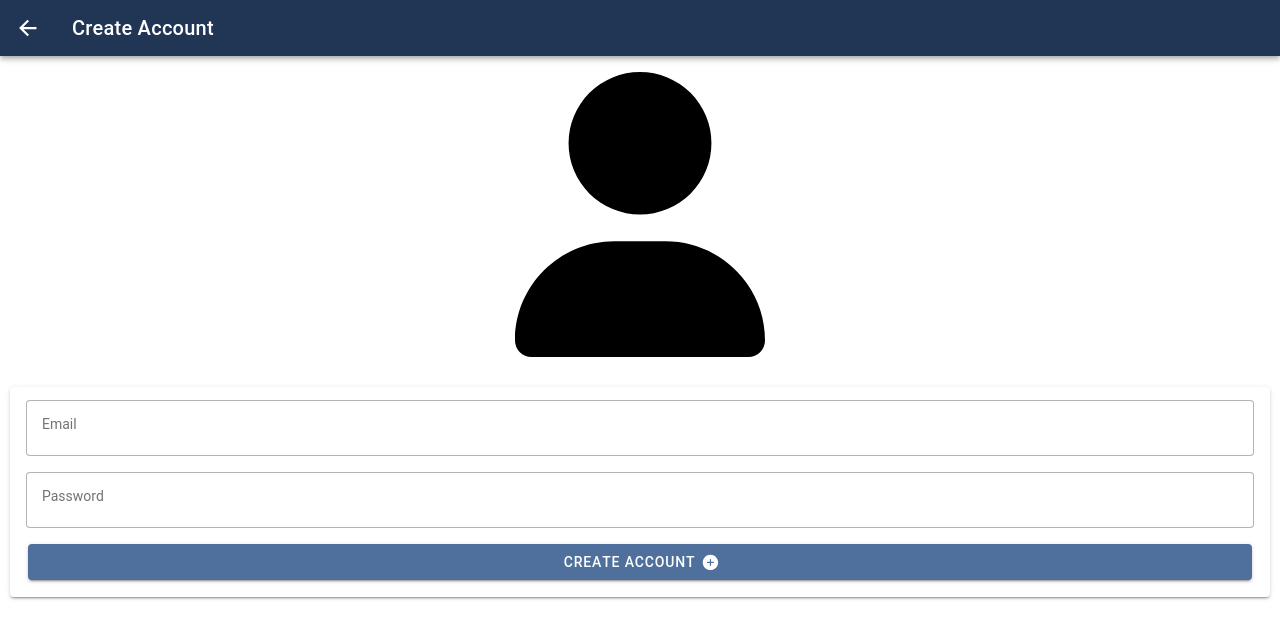
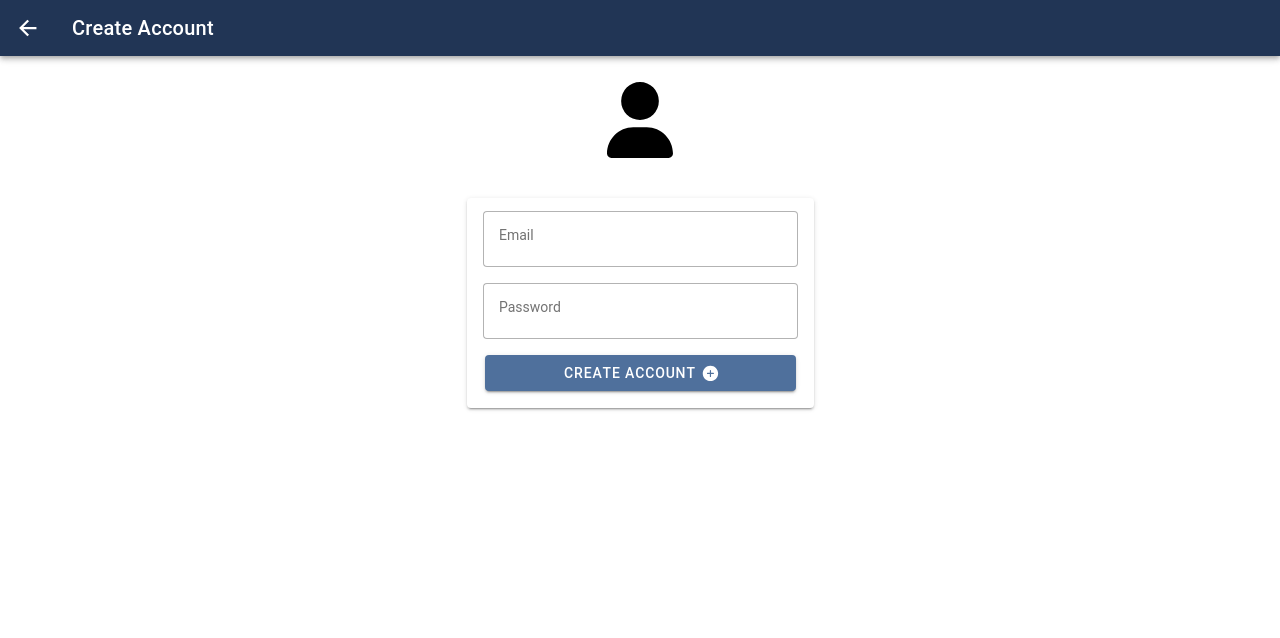
Before and after one commit to HectorDNuno/practiceApp, a React (Vite) app: page /register in a window 1280 px wide. Shown: the top 638 px of the page. Built offline with nearby package versions, Linux system fonts and the light colour scheme.

Commit message:
wraps card and image in IonRow and IonCol hooks to make page reponsive on web

```diff
--- a/src/pages/Register.tsx
+++ b/src/pages/Register.tsx
@@ -4,11 +4,14 @@ import {
   IonButtons,
   IonCard,
   IonCardContent,
+  IonCol,
   IonContent,
+  IonGrid,
   IonHeader,
   IonIcon,
   IonInput,
   IonPage,
+  IonRow,
   IonTitle,
   IonToolbar,
   useIonRouter,
@@ -36,10 +39,19 @@ const Register: React.FC = () => {
           <IonTitle>Create Account</IonTitle>
         </IonToolbar>
       </IonHeader>
+
       <IonContent scrollY={false}>
+        <IonGrid fixed>
+          <IonRow class="ion-justify-content-center">
+            <IonCol size="12" sizeMd="8" sizeLg="6" sizeXl="4">
               <div className="ion-text-center ion-padding">
                 <img src={Profile} alt="gamepad logo" width={"20%"} />
               </div>
+            </IonCol>
+          </IonRow>
+
+          <IonRow class="ion-justify-content-center">
+            <IonCol size="12" sizeMd="8" sizeLg="6" sizeXl="4">
               <IonCard>
                 <IonCardContent>
                   <form onSubmit={doRegister}>
@@ -71,6 +83,9 @@ const Register: React.FC = () => {
                   </form>
                 </IonCardContent>
               </IonCard>
+            </IonCol>
+          </IonRow>
+        </IonGrid>
       </IonContent>
     </IonPage>
   );
```
Lines whose indentation alone changed are shown as unchanged.
